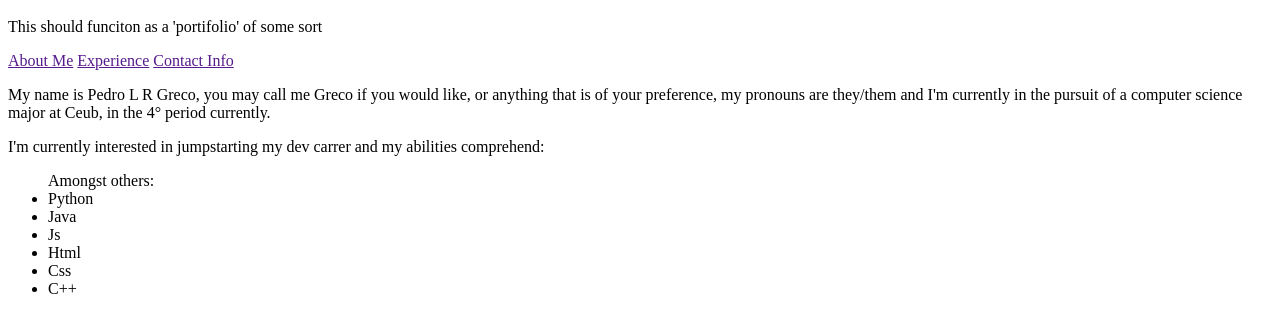
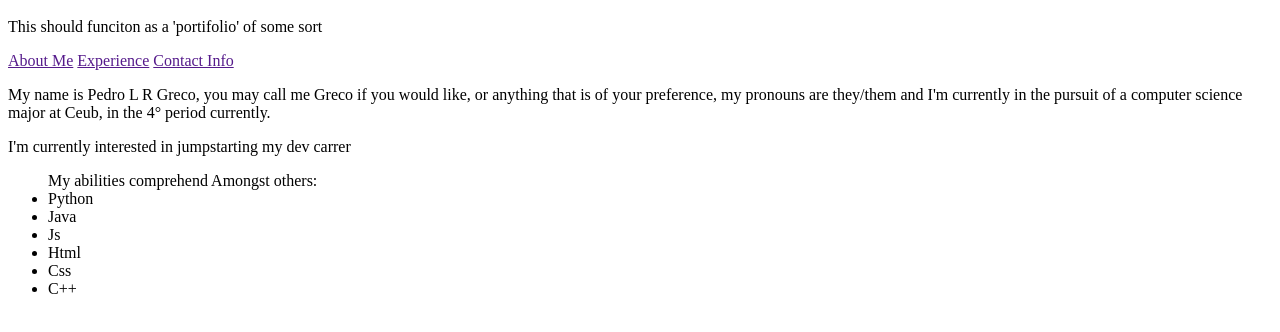
Before and after one commit to GoGreco/mySite, a plain HTML site: page index.html in a window 1280 px wide. Shown: the part 48-380 px from the top of the page. Drawn offline with Linux system fonts and the light colour scheme.

Commit message:
change in ul

```diff
--- a/index.html
+++ b/index.html
@@ -10,9 +10,9 @@
 <body>
     <section>
         <p class="main">My name is Pedro L R Greco, you may call me Greco if you would like, or anything that is of your preference, my pronouns are they/them and I'm currently in the pursuit of a computer science major at Ceub, in the 4° period currently.</p>
-        <p class="main">I'm currently interested in jumpstarting my dev carrer and my abilities comprehend:
+        <p class="main">I'm currently interested in jumpstarting my dev carrer
         </p>
-        <ul>Amongst others:
+        <ul>My abilities comprehend Amongst others:
             <li>Python</li>
             <li>Java</li>
             <li>Js</li>
```
